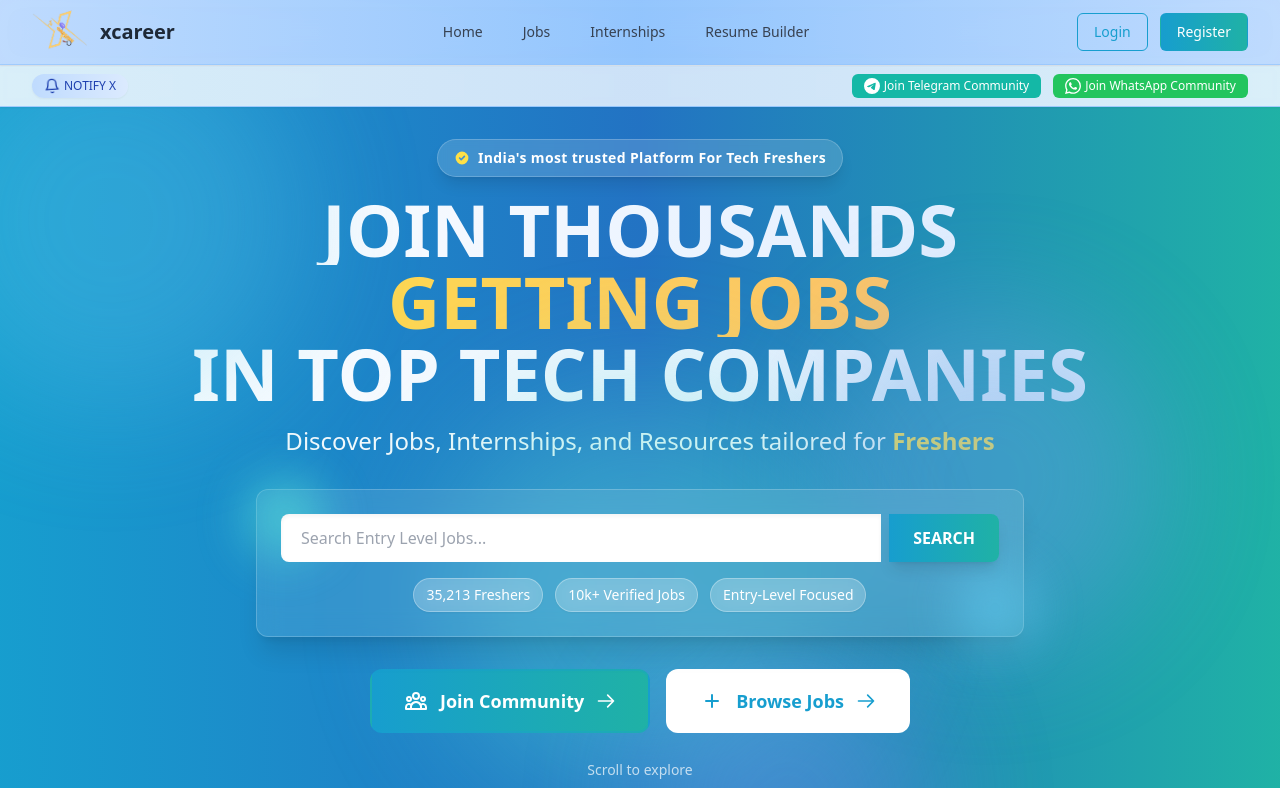
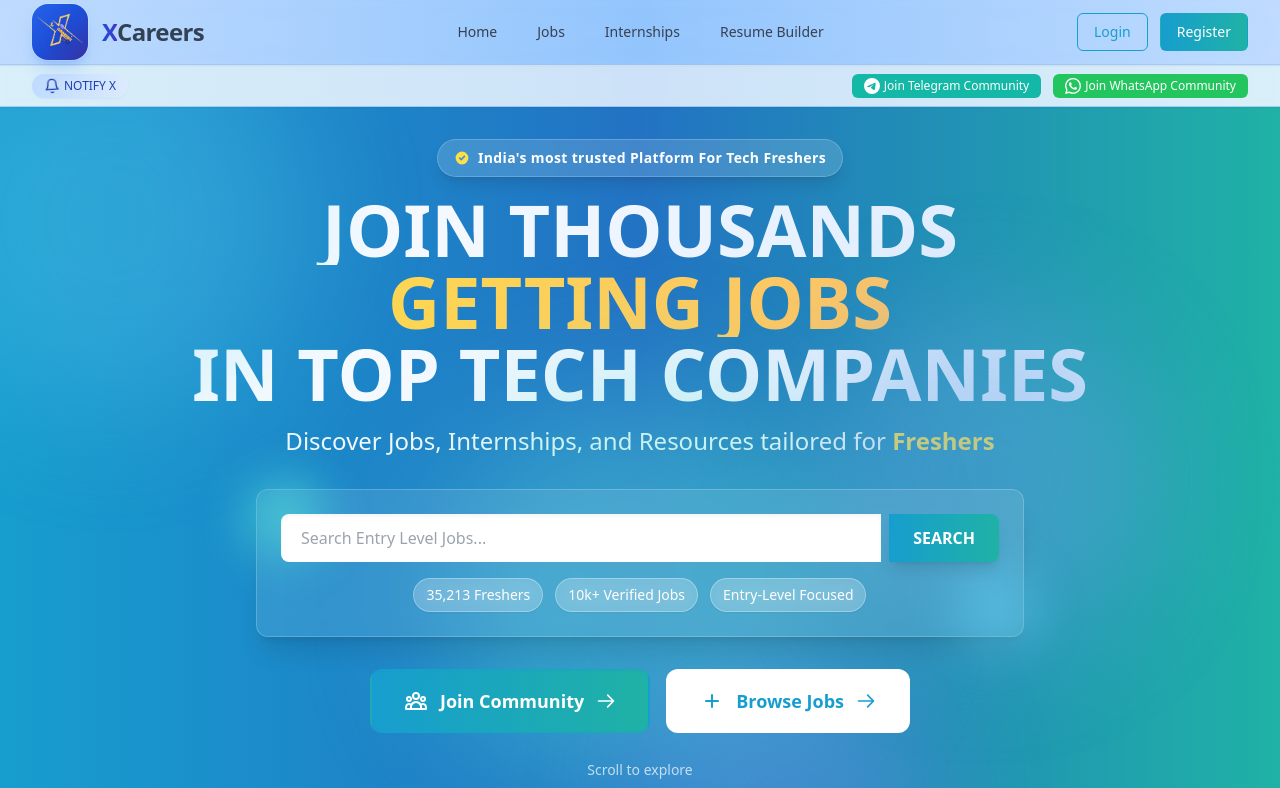
Before and after one commit to BitHiveTechnologies/X_Career-Website, a Next.js app: page / in a window 1280 px wide. Shown: the top 788 px of the page. Built offline with nearby package versions, Linux system fonts and the light colour scheme; no server answers.

Commit message:
Updated and restyled Logo

```diff
--- a/components/mainNavbar.tsx
+++ b/components/mainNavbar.tsx
@@ -94,13 +94,27 @@ export default function MainNavbar() {
                         data-oid="3w.2i3:"
                     >
                         {/* Logo */}
-                        <Link href="/" className="flex-shrink-0 flex items-center gap-2 sm:gap-3" data-oid="._58q_2">
-                            <Logo className="h-12 w-auto sm:h-14" showLink={false} data-oid="i_bqbbl" />
-                            <span className="text-base sm:text-lg md:text-xl font-semibold text-gray-800">
-                                xcareer
-                            </span>
+                        <Link href="/" className="group flex flex-shrink-0 items-center gap-3.5" data-oid="._58q_2">
+
+                            {/* 1. The Logo Container: Vibrant Gradient + Glassy feel */}
+                            {/* 1. The Logo Container: Vibrant Gradient + Glassy feel */}
+                            <div className="relative flex h-12 w-12 items-center justify-center rounded-2xl bg-gradient-to-br from-blue-600 via-blue-700 to-indigo-800 shadow-lg shadow-blue-500/25 ring-1 ring-white/20 transition-all duration-300 ease-out group-hover:scale-105 group-hover:shadow-blue-600/30 sm:h-14 sm:w-14" data-oid="i_bqbbl">
+                                {/* Inner glow effect */}
+                                <div className="absolute inset-0 rounded-2xl bg-gradient-to-tr from-white/20 to-transparent opacity-0 transition-opacity duration-300 group-hover:opacity-100" />
+
+                                {/* Logo Image */}
+                                <Logo className="relative h-full w-full p-1 text-white drop-shadow-md transform transition-transform duration-300 group-hover:rotate-3" showLink={false} data-oid="i_bqbbl" />
+                            </div>
+
+                            {/* 2. The Text: Modern Typography */}
+                            <div className="flex flex-col justify-center">
+                                <span className="text-xl sm:text-2xl font-bold tracking-tight text-slate-800 transition-colors duration-300">
+                                    <span className="bg-gradient-to-r from-blue-700 to-indigo-700 bg-clip-text text-transparent group-hover:from-blue-600 group-hover:to-indigo-600 transition-all duration-300">X</span>
+                                    <span className="text-slate-700 group-hover:text-slate-900 transition-colors duration-300">Careers</span>
+                                </span>
+                            </div>
+
                         </Link>
-
                         {/* Navigation Links - Hidden on mobile */}
                         <div
                             className="hidden lg:flex items-center space-x-2 xl:space-x-4"
@@ -305,10 +319,9 @@ export default function MainNavbar() {
                     {/* Mobile menu, show/hide based on menu state */}
                     <div
                         className={enhance(
-                            `lg:hidden transition-all duration-300 ease-in-out ${
-                                mobileMenuOpen
-                                    ? 'max-h-screen opacity-100'
-                                    : 'max-h-0 opacity-0 overflow-hidden'
+                            `lg:hidden transition-all duration-300 ease-in-out ${mobileMenuOpen
+                                ? 'max-h-screen opacity-100'
+                                : 'max-h-0 opacity-0 overflow-hidden'
                             }`,
 
                             `lg:hidden ${mobileMenuOpen ? 'block' : 'hidden'}`,
```
